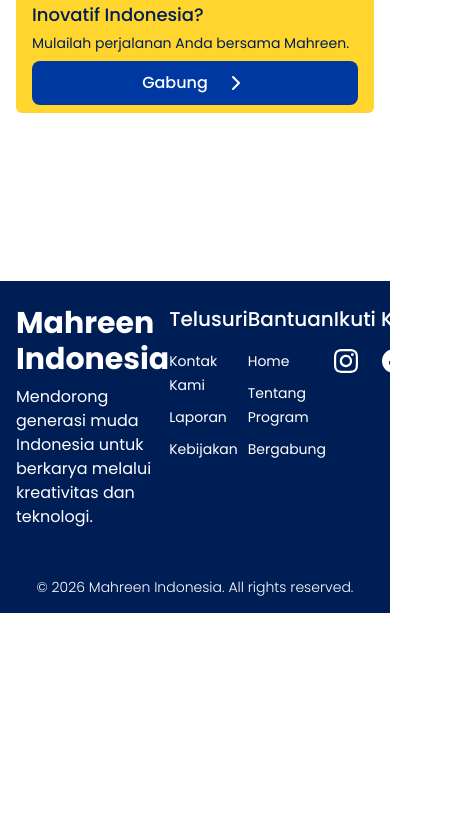
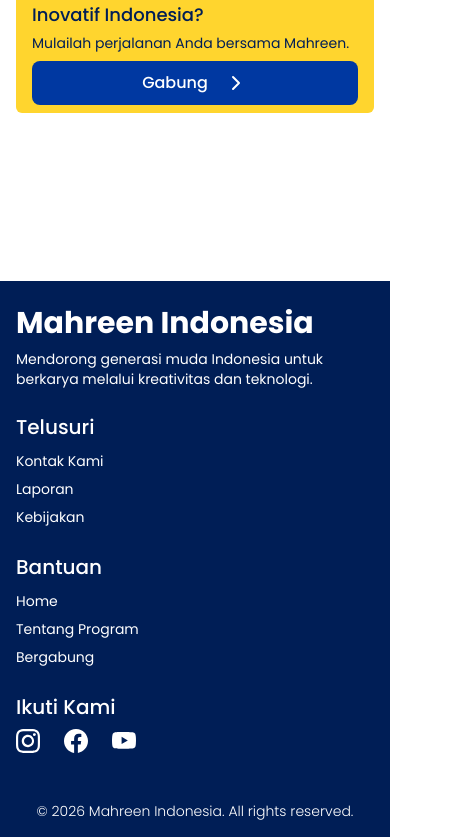
Before and after one commit to Glenn-Rhee/mahreen-tech, a Next.js app: page / in a window 390 px wide. Shown: the part 2578-3415 px from the top of the page, 454 px wide, since content can reach past the window. Before the commit the page ends 3191 px from the top, so only its background shows below. Built offline with nearby package versions, Linux system fonts and the light colour scheme.

Commit message:
feat: added footer

```diff
--- a/src/components/Footer.tsx
+++ b/src/components/Footer.tsx
@@ -39,18 +39,18 @@
 export default function Footer() {
   return (
     <footer className="w-full bg-text-primary py-4 text-white">
-      <Container className="flex justify-between">
+      <Container className="flex flex-col lg:flex-row gap-y-6 justify-between">
         <div className="flex flex-col gap-y-2 max-w-xl">
           <h4 className="font-bold text-3xl">Mahreen Indonesia</h4>
-          <p className="">
+          <p className="text-sm">
             Mendorong generasi muda Indonesia untuk berkarya melalui kreativitas
             dan teknologi.
           </p>
         </div>
 
-        <div className="flex flex-col gap-y-4">
+        <div className="flex flex-col gap-y-2 lg:gap-y-4">
           <h6 className="font-medium text-xl">Telusuri</h6>
-          <ul className="flex flex-col gap-y-2">
+          <ul className="flex flex-col gap-y-1 lg:gap-y-2">
             {helps.map((menu) => (
               <li key={menu.title} className="">
                 <Link href={menu.href} className="text-sm hover:underline">
@@ -61,9 +61,9 @@
           </ul>
         </div>
 
-        <div className="flex flex-col gap-y-4">
+        <div className="flex flex-col gap-y-2 lg:gap-y-4">
           <h6 className="font-medium text-xl">Bantuan</h6>
-          <ul className="flex flex-col gap-y-2">
+          <ul className="flex flex-col gap-y-1 lg:gap-y-2">
             {menuNavbar.map((menu) => (
               <li key={menu.title} className="">
                 <Link href={menu.href} className="text-sm hover:underline">
@@ -74,7 +74,7 @@
           </ul>
         </div>
 
-        <div className="flex flex-col gap-y-4">
+        <div className="flex flex-col gap-y-2 lg:gap-y-4">
           <h6 className="font-medium text-xl">Ikuti Kami</h6>
           <ul className="flex gap-x-6 items-center">
             {sosmeds.map((menu, i) => (
```
